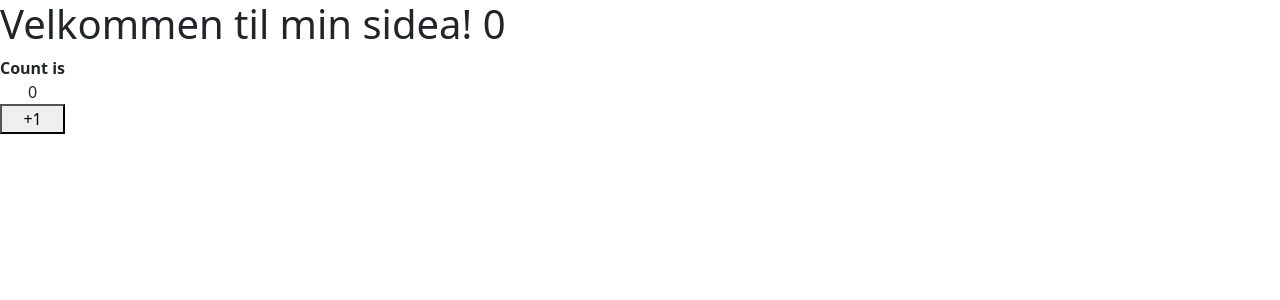
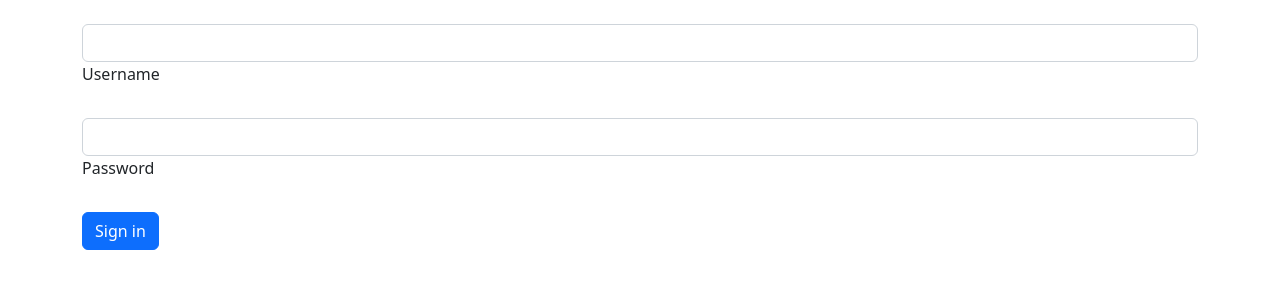
Before and after one commit to sebbe1231/svelte-chat, a Svelte app: page /login in a window 1280 px wide. Shown: the top 300 px of the page. Built offline with nearby package versions, Linux system fonts and the light colour scheme.

Commit message:
did a lot lol

```diff
--- a/package.json
+++ b/package.json
@@ -14,6 +14,8 @@
     "vite": "^3.2.3"
   },
   "dependencies": {
-    "bootstrap": "^5.2.2"
+    "bootstrap": "^5.2.2",
+    "svelte-routing": "^1.6.0",
+    "sweetalert2": "^11.6.8"
   }
 }
--- a/src/App.svelte
+++ b/src/App.svelte
@@ -1,4 +1,18 @@
 <script>
+  import { Router, Route, Link} from "svelte-routing";
+
+  import Index from "./routes/index.svelte";
+  import Login from "./routes/login.svelte";
+</script>
+
+<Router>
+  <div>
+    <Route path="/"><Index /></Route>
+    <Route path="/login"><Login /></Route>
+  </div>
+</Router>
+
+<!-- <script>
   import Counter from './lib/counter.svelte';
 
   let count;
@@ -10,4 +24,4 @@
 
 <h1>Velkommen til min sidea! {count}</h1>
 
-<Counter bind:counter={count} />
+<Counter bind:counter={count} /> -->
--- /dev/null
+++ b/src/components/register.svelte
@@ -0,0 +1 @@
+<!-- Where a modal will pop up for registration -->
--- /dev/null
+++ b/src/helpers/user.svelte
@@ -0,0 +1 @@
+<!-- Getting user info -->
--- /dev/null
+++ b/src/routes/index.svelte
@@ -0,0 +1 @@
+<h1>main page</h1>
--- /dev/null
+++ b/src/routes/login.svelte
@@ -0,0 +1,65 @@
+<script>
+    import Swal from "sweetalert2";
+    import { navigate } from "svelte-routing";
+
+    let name;
+    let pass;
+
+    function loginfunc(){
+        const details = [
+            name,
+            pass
+        ];
+
+        fetch("/logincheck", {
+            method: "POST",
+            body: JSON.stringify({details}),
+            headers: {
+                'Content-Type': 'application/json'
+            }
+        }).then(rep => rep.json()).then(data => {
+            console.log(data);
+
+            if (data["status"] === true) {
+                navigate("/")
+
+                Swal.fire({
+                    text: "Logged in",
+                    icon: "success",
+                    toast: true,
+                    position: "top-end",
+                    showConfirmButton: false,
+                    timer: 2000,
+                    timerProgressBar: true,
+                });
+            }
+            else {
+                Swal.fire({
+                    text: "Wrong login",
+                    icon: "error",
+                    toast: true,
+                    position: "top-end",
+                    showConfirmButton: false,
+                    timer: 2000,
+                    timerProgressBar: true,
+                });
+            }
+        })
+    }
+</script>
+
+<div class="container mt-4">
+    <form on:submit|preventDefault on:submit={loginfunc} id="loginform">
+        <div class="form-outline mb-4">
+        <input bind:value={name} type="text" id="loginname" class="form-control" />
+        <label class="form-label" for="loginname">Username</label>
+        </div>
+
+        <div class="form-outline mb-4">
+        <input bind:value={pass} type="password" id="loginpass" class="form-control" />
+        <label class="form-label" for="loginpass">Password</label>
+        </div>
+
+        <button type="submit" class="btn btn-primary btn-block mb-4">Sign in</button>
+    </form>
+</div>
```
Also changed, not shown: 2 other files (tests, documents, lock files or other folders).
